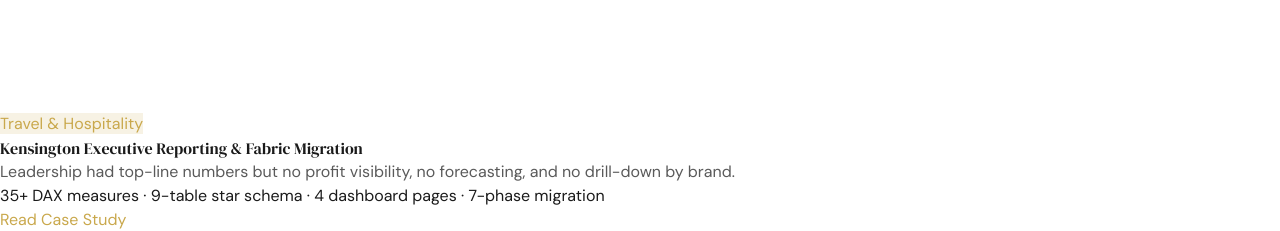
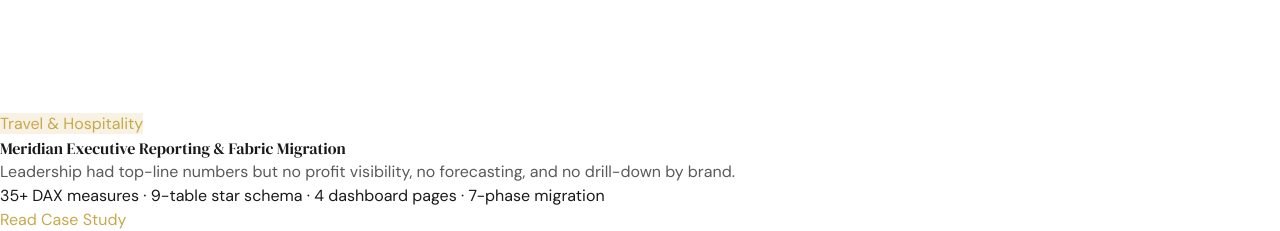
Before and after one commit to dadasunday/Portfolio, a React (Vite) app: page / in a window 1280 px wide. Shown: the part 7460-7691 px from the top of the page. Built offline with nearby package versions, Linux system fonts and the light colour scheme.

Commit message:
Rename Kensington to Meridian / The Voyager Group
Co-Authored-By: Claude Opus 4.6 (1M context) <noreply@anthropic.com>

```diff
--- a/src/SundayDadaPortfolio.jsx
+++ b/src/SundayDadaPortfolio.jsx
@@ -353,11 +353,11 @@ const projects = [
   },
   {
     id: 6,
-    title: "Kensington Executive Reporting & Fabric Migration",
+    title: "Meridian Executive Reporting & Fabric Migration",
     industry: "Travel & Hospitality",
     hook: "Leadership had top-line numbers but no profit visibility, no forecasting, and no drill-down by brand.",
     metrics: "35+ DAX measures · 9-table star schema · 4 dashboard pages · 7-phase migration",
-    overview: `Kensington — The Range Group operates a portfolio of six travel brands spanning luxury tours, private cruises, villas, jets, and corporate travel. Leadership had basic revenue dashboards, but no way to see profitability, no forecasting capability, and no ability to drill down by brand or compare performance across the portfolio. The existing BI environment ran on fragmented Power BI Desktop files connected directly to SQL Server — no single semantic model, no governance, and no scalability. I was brought in to do two things: first, redesign the executive reporting experience with a consolidated semantic model, 35+ DAX measures covering profitability and forecasting, and a 4-page drill-through dashboard. Second, migrate the entire data platform from SQL Server to Microsoft Fabric — standing up a Bronze/Silver/Gold medallion Lakehouse architecture with Dataflow Gen2, Direct Lake semantic models, deployment pipelines, and full governance. The result was an enterprise-grade analytics environment that gave leadership real-time profit visibility across all six brands for the first time.`,
+    overview: `Meridian — The Voyager Group operates a portfolio of six travel brands spanning luxury tours, private cruises, villas, jets, and corporate travel. Leadership had basic revenue dashboards, but no way to see profitability, no forecasting capability, and no ability to drill down by brand or compare performance across the portfolio. The existing BI environment ran on fragmented Power BI Desktop files connected directly to SQL Server — no single semantic model, no governance, and no scalability. I was brought in to do two things: first, redesign the executive reporting experience with a consolidated semantic model, 35+ DAX measures covering profitability and forecasting, and a 4-page drill-through dashboard. Second, migrate the entire data platform from SQL Server to Microsoft Fabric — standing up a Bronze/Silver/Gold medallion Lakehouse architecture with Dataflow Gen2, Direct Lake semantic models, deployment pipelines, and full governance. The result was an enterprise-grade analytics environment that gave leadership real-time profit visibility across all six brands for the first time.`,
     tools: ["Power BI (Desktop & Service)", "Microsoft Fabric", "Lakehouse (Bronze/Silver/Gold)", "Dataflow Gen2", "Direct Lake", "DAX (Advanced)", "Star Schema Design", "Row-Level Security", "Tabular Editor", "Deployment Pipelines", "SQL Server", "T-SQL"],
     dataContext: "Nine datasets totaling 6,800+ rows across three fact tables (Bookings at 4,625 rows, Operating Expenses at 1,008 rows, Forecast Targets at 72 rows), a Financial Assumptions reference table, four dimension tables (Date, Brand, Region, Sales Channel), and a KPI Definitions reference table. Data originated from SQL Server databases and Excel workbooks maintained by the finance team. The migration path ran SQL Server → Fabric Lakehouse (Bronze for raw landing, Silver for cleansed/conformed data, Gold for business-ready tables) → Direct Lake semantic models → Power BI reports.",
     challenges: [
```
